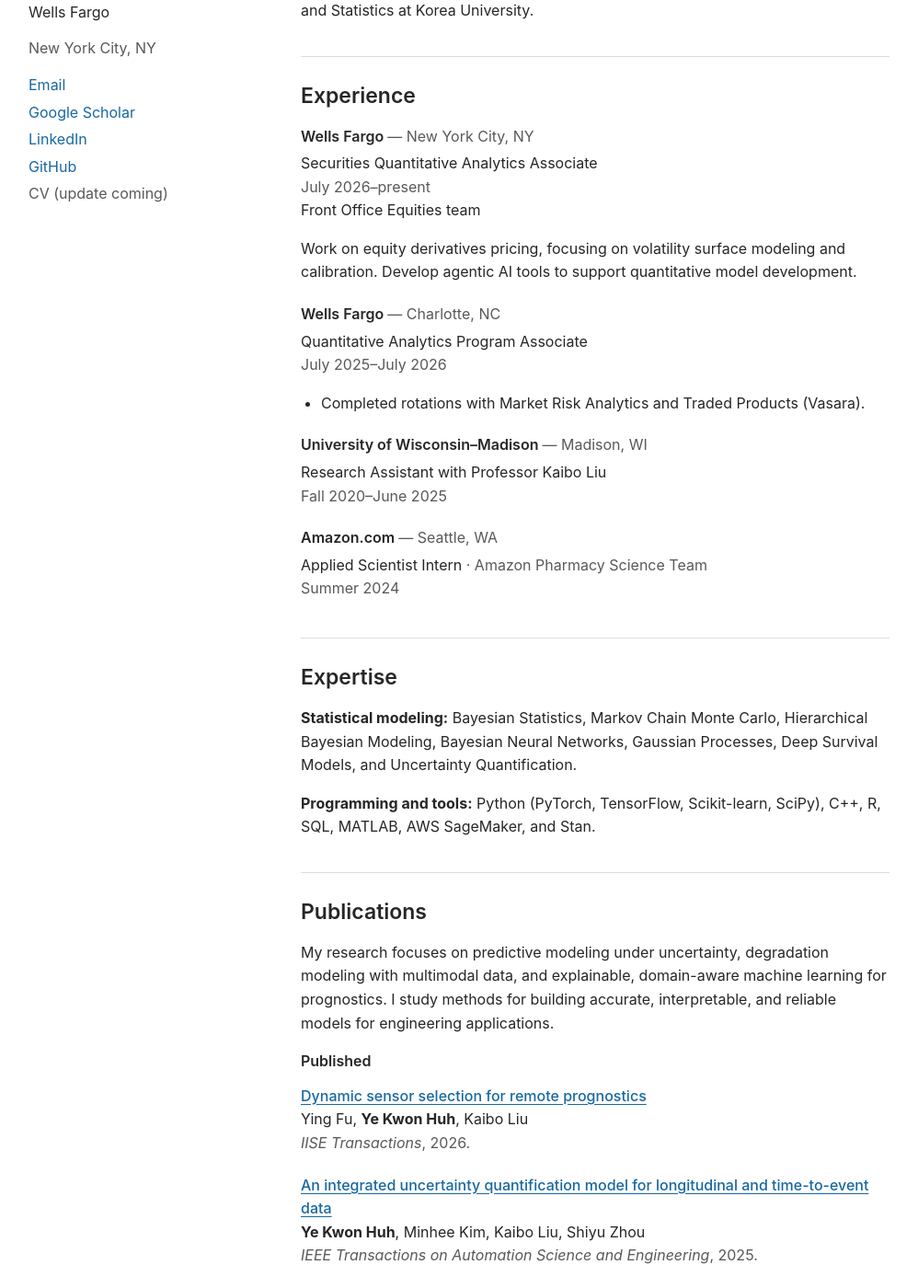
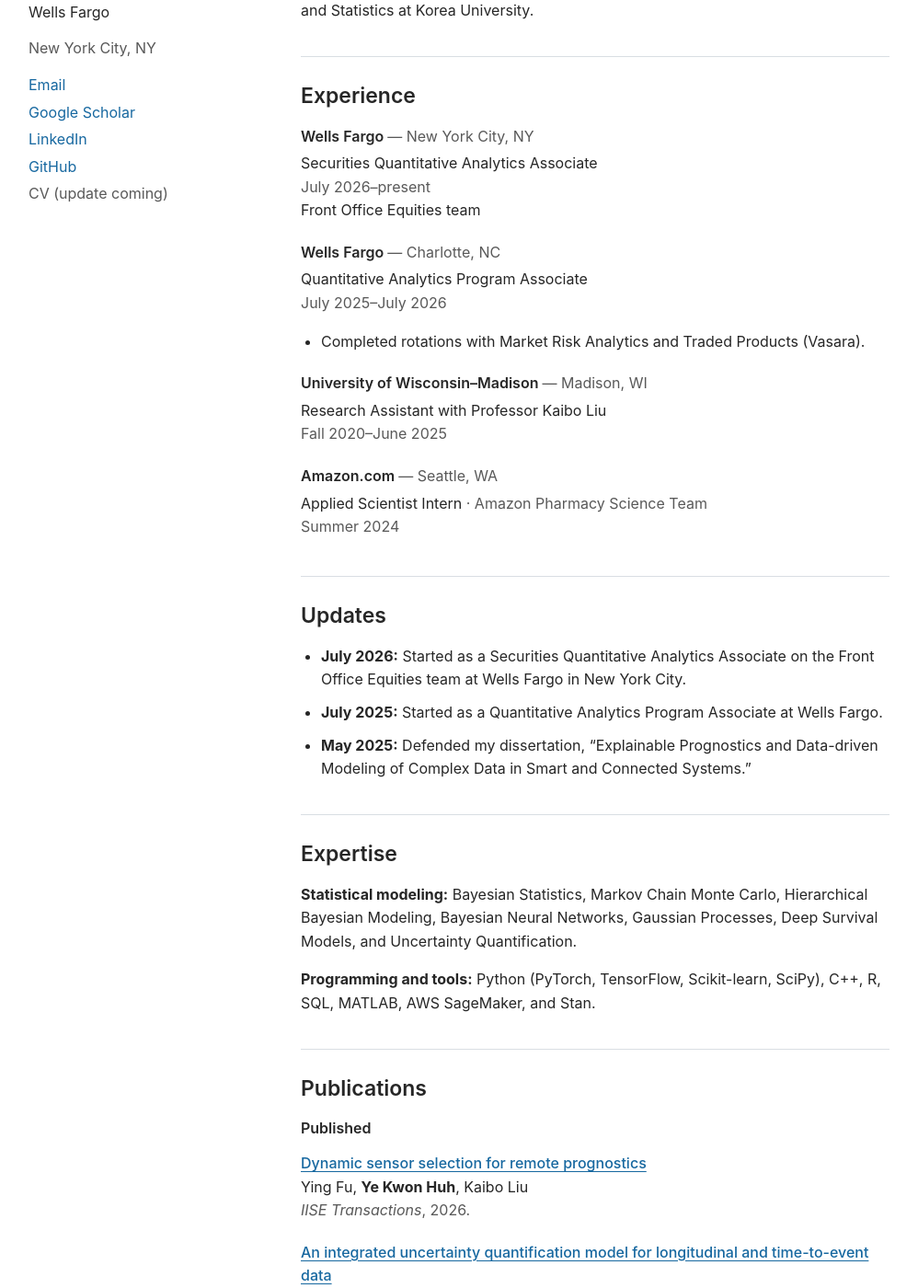
Before and after one commit to yekwonhuh/yekwonhuh.github.io, a Jekyll site: the page built from index.md, in a window 1280 px wide and 1400 px high, scrolled down 373 px. Shown: the whole window at 92% size, without its empty margins (141-1139 px from the left). Built offline with Jekyll 4.4.1, drawn with Linux system fonts in a browser that asks for light colours; some of the changed text lies outside the part shown.

Commit message:
Trim experience and publications and move updates after experience

```diff
--- a/_data/experience.yml
+++ b/_data/experience.yml
@@ -5,7 +5,6 @@
   role: "Securities Quantitative Analytics Associate"
   date_label: "July 2026–present"
   team: "Front Office Equities team"
-  description: "Work on equity derivatives pricing, focusing on volatility surface modeling and calibration. Develop agentic AI tools to support quantitative model development."
 - id: "wells-fargo-program"
   employer: "Wells Fargo"
   employer_url: "https://www.wellsfargo.com/"
--- a/_includes/content/research.md
+++ /dev/null
@@ -1 +0,0 @@
-My research focuses on predictive modeling under uncertainty, degradation modeling with multimodal data, and explainable, domain-aware machine learning for prognostics. I study methods for building accurate, interpretable, and reliable models for engineering applications.
--- a/_layouts/default.html
+++ b/_layouts/default.html
@@ -27,20 +27,20 @@
     </aside>
     <main id="main-content" tabindex="-1">
       <nav aria-label="Sections">
-        <a href="#about">About</a><a href="#experience">Experience</a><a href="#expertise">Expertise</a><a href="#publications">Publications</a><a href="#education">Education</a><a href="#teaching-service">Teaching &amp; Service</a><a href="#updates">Updates</a>
+        <a href="#about">About</a><a href="#experience">Experience</a><a href="#updates">Updates</a><a href="#expertise">Expertise</a><a href="#publications">Publications</a><a href="#education">Education</a><a href="#teaching-service">Teaching &amp; Service</a>
       </nav>
       <section id="about"><h2>About</h2>{% capture prose %}{% include content/about.md %}{% endcapture %}{{ prose | markdownify }}</section>
       <section id="experience"><h2>Experience</h2>
         {% for job in site.data.experience %}
         <article class="job"><h3>{{ job.employer | escape }} <span class="muted">— {{ job.location | escape }}</span></h3>
         <p>{{ job.role | escape }}{% if job.team_inline %} <span class="muted">· {{ job.team | escape }}</span>{% endif %}<br><span class="muted">{{ job.date_label | escape }}</span>{% if job.team and job.team_inline != true %}<br>{{ job.team | escape }}{% endif %}</p>
-        {% if job.description %}<p>{{ job.description | escape }}</p>{% endif %}
         {% if job.highlights %}<ul>{% for highlight in job.highlights %}<li>{{ highlight | escape }}</li>{% endfor %}</ul>{% endif %}
         </article>
         {% endfor %}
       </section>
+      <section id="updates"><h2>Updates</h2>{% capture prose %}{% include content/updates.md %}{% endcapture %}{{ prose | markdownify }}</section>
       <section id="expertise"><h2>Expertise</h2>{% capture prose %}{% include content/expertise.md %}{% endcapture %}{{ prose | markdownify }}</section>
-      <section id="publications"><h2>Publications</h2>{% capture prose %}{% include content/research.md %}{% endcapture %}{{ prose | markdownify }}
+      <section id="publications"><h2>Publications</h2>
         {% assign groups = 'published,under review' | split: ',' %}
         {% for group in groups %}<h3>{% if group == 'published' %}Published{% else %}Under Review{% endif %}</h3><ul class="papers">
           {% assign years = site.data.publications | map: "year" | uniq | sort | reverse %}
```
Also changed, not shown: other parts of _layouts/default.html (+0 -1 lines).
